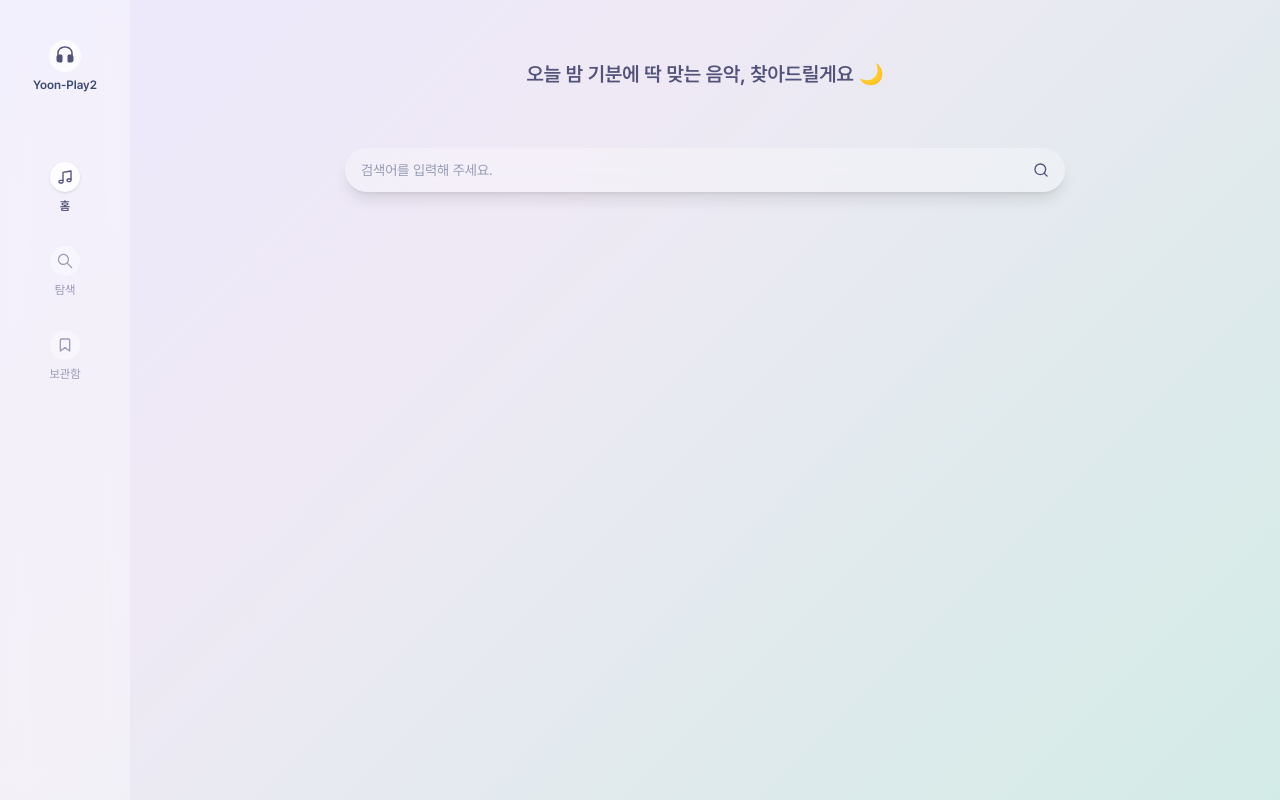
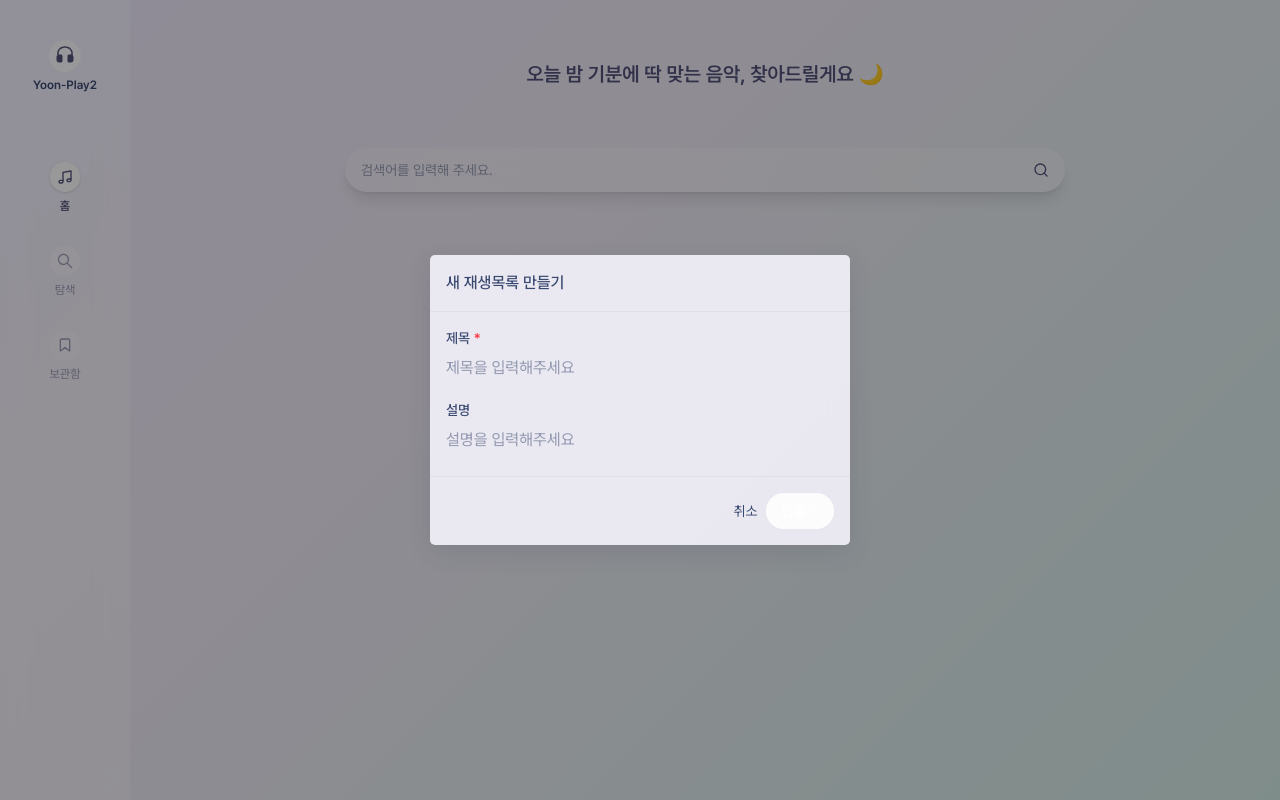
Before and after one commit to rkddbs1031/Yoon-Play2, a Next.js app: page / in a window 1280 px wide. Built offline with nearby package versions, Linux system fonts and the light colour scheme; no server answers.

Commit message:
feat: ModalRoot 전역 관리

```diff
--- a/app/layout.tsx
+++ b/app/layout.tsx
@@ -7,6 +7,7 @@ import { NavigationDrawer } from '@/components/NavigationDrawer';
 import PlayerWrapper from '@/components/Player';
 
 import '../styles/globals.css';
+import ModalRoot from '@/components/ModalRoot';
 
 const pretendard = localFont({
   src: '../static/fonts/PretendardVariable.woff2',
@@ -34,6 +35,7 @@ export default function RootLayout({
             <PlayerWrapper />
           </main>
           <NavigationDrawer />
+          <ModalRoot />
         </ReactQueryProvider>
       </body>
     </html>
--- /dev/null
+++ b/components/ModalRoot.tsx
@@ -0,0 +1,7 @@
+'use client';
+
+import PlaylistCreateModal from '@/app/library/playlist/_components/PlaylistCreateModal';
+
+export default function ModalRoot() {
+  return <PlaylistCreateModal />;
+}
```
